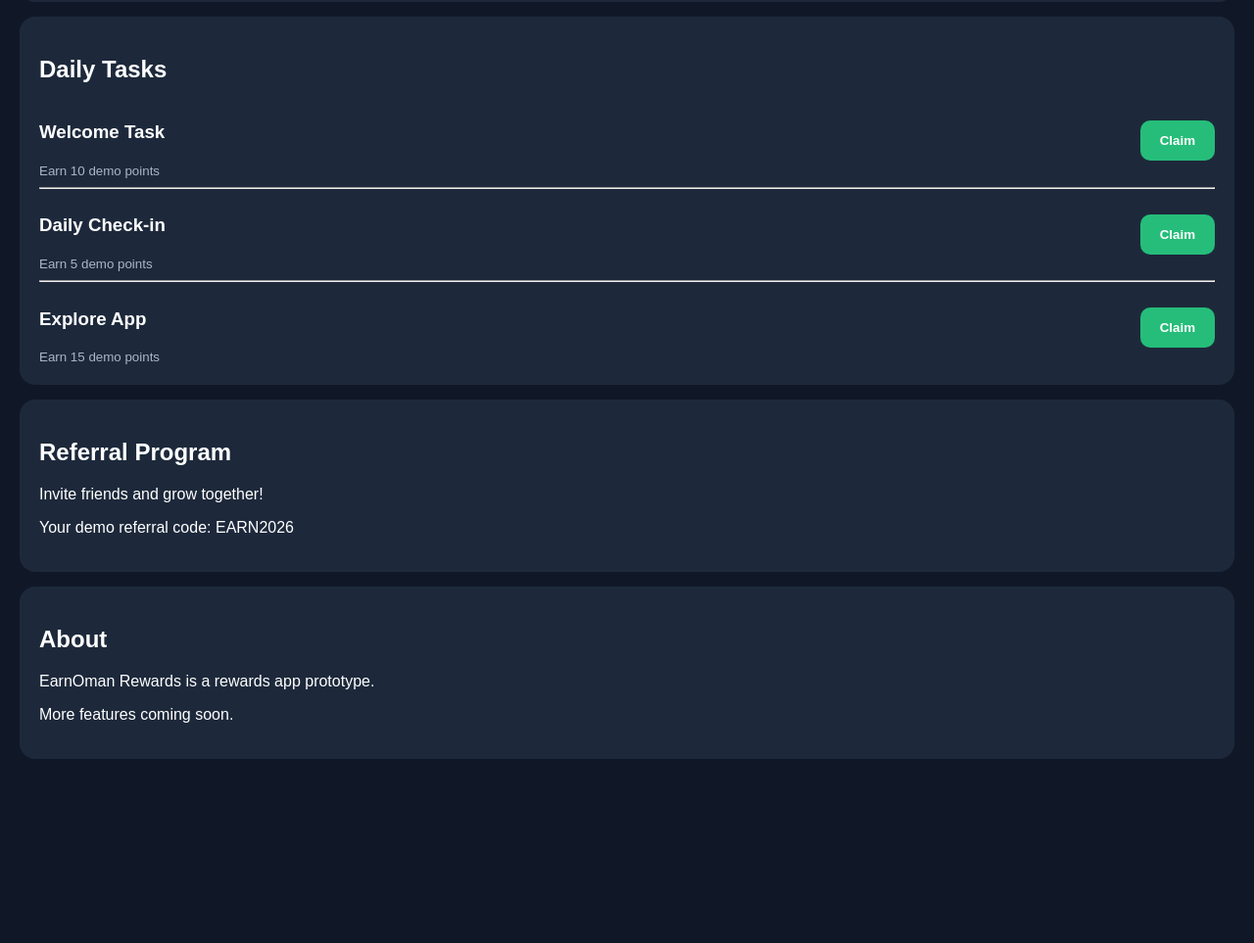
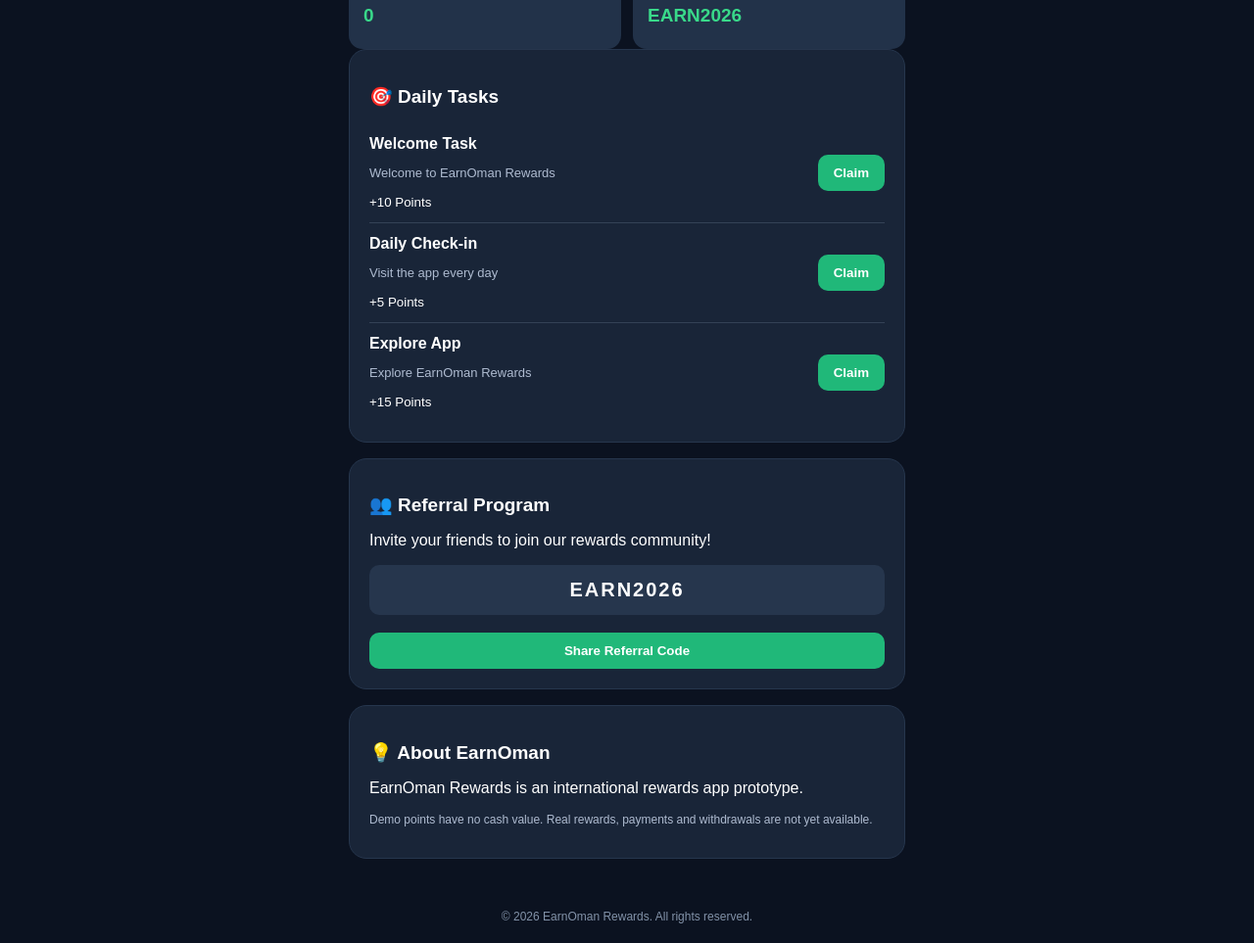
Before and after one commit to mdmilon201811-droid/earnoman-rewards, a plain HTML site: page index.html in a window 1280 px wide. Shown: the part 341-1304 px from the top of the page at 98% size. Before the commit the page ends 1151 px from the top, so only its background shows below. Drawn offline with Linux system fonts and the light colour scheme.

Commit message:
Update index.html

```diff
--- a/index.html
+++ b/index.html
@@ -1,113 +1,209 @@
+
 <!DOCTYPE html>
 <html lang="en">
 <head>
 <meta charset="UTF-8">
-<meta name="viewport" content="width=device-width, initial-scale=1">
+<meta name="viewport" content="width=device-width, initial-scale=1.0">
 <title>EarnOman Rewards</title>
 <style>
 *{box-sizing:border-box}
 body{
  margin:0;
  font-family:Arial,sans-serif;
- background:#101827;
+ background:#0b1220;
  color:white;
+}
+header{
+ padding:25px 20px;
+ background:linear-gradient(135deg,#087f5b,#16a36b);
+ border-radius:0 0 25px 25px;
+}
+.logo{font-size:25px;font-weight:bold}
+.logo span{color:#b7ffda}
+header p{color:#d6ffeb}
+.container{padding:16px;max-width:600px;margin:auto}
+.card{
+ background:#192538;
  padding:20px;
-}
-header{text-align:center;padding:20px}
-header h1{color:#39d98a}
-.card{
- background:#1d293b;
- padding:20px;
- border-radius:16px;
- margin:15px 0;
+ border-radius:18px;
+ margin-bottom:16px;
+ border:1px solid #26364d;
 }
 .balance{
- font-size:32px;
- color:#39d98a;
- font-weight:bold;
+ background:linear-gradient(135deg,#087f5b,#075e48);
 }
-button{
- background:#25bd79;
- color:white;
- border:0;
- padding:13px 20px;
- border-radius:10px;
- font-weight:bold;
- cursor:pointer;
+.balance small{color:#d1fae5}
+.amount{font-size:36px;font-weight:bold;margin:12px 0}
+.stats{
+ display:grid;
+ grid-template-columns:1fr 1fr;
+ gap:12px;
 }
+.stat{
+ background:#223249;
+ padding:15px;
+ border-radius:14px;
+}
+.stat h2{color:#39d98a;margin:8px 0}
+h2{font-size:19px}
 .task{
  display:flex;
  justify-content:space-between;
  align-items:center;
  gap:10px;
+ padding:12px 0;
+ border-bottom:1px solid #344256;
 }
-small{color:#aab6c8}
+.task:last-child{border:0}
+.task p{color:#aebbd0;font-size:13px}
+button{
+ border:0;
+ background:#20b879;
+ color:white;
+ padding:11px 16px;
+ border-radius:10px;
+ font-weight:bold;
+ cursor:pointer;
+}
+button:disabled{background:#64748b}
+.refcode{
+ background:#26364d;
+ padding:14px;
+ border-radius:10px;
+ text-align:center;
+ font-size:20px;
+ font-weight:bold;
+ letter-spacing:2px;
+}
+.note{color:#aebbd0;font-size:12px}
+footer{
+ text-align:center;
+ padding:20px;
+ color:#8292a8;
+ font-size:12px;
+}
 </style>
 </head>
 <body>
+
 <header>
-<h1>EarnOman Rewards</h1>
-<p>Complete tasks and collect points</p>
+ <div class="logo">Earn<span>Oman</span> Rewards</div>
+ <p>Complete tasks. Collect points. Enjoy rewards!</p>
 </header>
 
-<div class="card">
-<h3>Your Demo Balance</h3>
-<div class="balance"><span id="points">0</span> Points</div>
-<small>Demo points only. No cash value.</small>
-</div>
+<main class="container">
 
-<div class="card">
-<h2>Daily Tasks</h2>
+ <div class="card balance">
+  <small>YOUR DEMO BALANCE</small>
+  <div class="amount"><span id="points">0</span> Points</div>
+  <small>Keep completing tasks to collect points!</small>
+ </div>
 
-<div class="task">
-<div>
-<h3>Welcome Task</h3>
-<small>Earn 10 demo points</small>
-</div>
-<button onclick="claim(10,this)">Claim</button>
-</div>
-<hr>
+ <div class="stats">
+  <div class="stat">
+   <small>Completed Tasks</small>
+   <h2 id="completed">0</h2>
+  </div>
+  <div class="stat">
+   <small>Referral Code</small>
+   <h2>EARN2026</h2>
+  </div>
+ </div>
 
-<div class="task">
-<div>
-<h3>Daily Check-in</h3>
-<small>Earn 5 demo points</small>
-</div>
-<button onclick="claim(5,this)">Claim</button>
-</div>
-<hr>
+ <div class="card">
+  <h2>🎯 Daily Tasks</h2>
 
-<div class="task">
-<div>
-<h3>Explore App</h3>
-<small>Earn 15 demo points</small>
-</div>
-<button onclick="claim(15,this)">Claim</button>
-</div>
-</div>
+  <div class="task">
+   <div>
+    <strong>Welcome Task</strong>
+    <p>Welcome to EarnOman Rewards</p>
+    <small>+10 Points</small>
+   </div>
+   <button onclick="claim('welcome',10,this)">Claim</button>
+  </div>
 
-<div class="card">
-<h2>Referral Program</h2>
-<p>Invite friends and grow together!</p>
-<p>Your demo referral code: EARN2026</p>
-</div>
+  <div class="task">
+   <div>
+    <strong>Daily Check-in</strong>
+    <p>Visit the app every day</p>
+    <small>+5 Points</small>
+   </div>
+   <button onclick="claim('daily',5,this)">Claim</button>
+  </div>
 
-<div class="card">
-<h2>About</h2>
-<p>EarnOman Rewards is a rewards app prototype.</p>
-<p>More features coming soon.</p>
-</div>
+  <div class="task">
+   <div>
+    <strong>Explore App</strong>
+    <p>Explore EarnOman Rewards</p>
+    <small>+15 Points</small>
+   </div>
+   <button onclick="claim('explore',15,this)">Claim</button>
+  </div>
+ </div>
+
+ <div class="card">
+  <h2>👥 Referral Program</h2>
+  <p>Invite your friends to join our rewards community!</p>
+  <div class="refcode">EARN2026</div>
+  <br>
+  <button style="width:100%" onclick="shareCode()">
+   Share Referral Code
+  </button>
+ </div>
+
+ <div class="card">
+  <h2>💡 About EarnOman</h2>
+  <p>EarnOman Rewards is an international rewards app prototype.</p>
+  <p class="note">Demo points have no cash value. Real rewards, payments and withdrawals are not yet available.</p>
+ </div>
+
+</main>
+
+<footer>
+ © 2026 EarnOman Rewards. All rights reserved.
+</footer>
 
 <script>
-let points=0;
-function claim(amount,button){
- if(button.disabled)return;
+let points=Number(localStorage.getItem("earnPoints")||0);
+let completed=JSON.parse(localStorage.getItem("earnTasks")||"[]");
+
+function update(){
+ document.getElementById("points").innerText=points;
+ document.getElementById("completed").innerText=completed.length;
+ document.querySelectorAll("button[onclick^='claim']").forEach(btn=>{
+  let id=btn.getAttribute("onclick").match(/claim\('([^']+)'/)[1];
+  if(completed.includes(id)){
+   btn.innerText="Claimed";
+   btn.disabled=true;
+  }
+ });
+}
+
+function claim(id,amount,button){
+ if(completed.includes(id))return;
+ completed.push(id);
  points+=amount;
- document.getElementById("points").innerText=points;
- button.innerText="Claimed";
- button.disabled=true;
- button.style.background="#64748b";
+ localStorage.setItem("earnPoints",points);
+ localStorage.setItem("earnTasks",JSON.stringify(completed));
+ update();
 }
+
+function shareCode(){
+ if(navigator.share){
+  navigator.share({
+   title:"EarnOman Rewards",
+   text:"Join EarnOman Rewards! My referral code is EARN2026"
+  });
+ }else{
+  navigator.clipboard.writeText("EARN2026").then(()=>{
+   alert("Referral code copied!");
+  }).catch(()=>{
+   alert("Your referral code: EARN2026");
+  });
+ }
+}
+
+update();
 </script>
 </body>
 </html>
```
